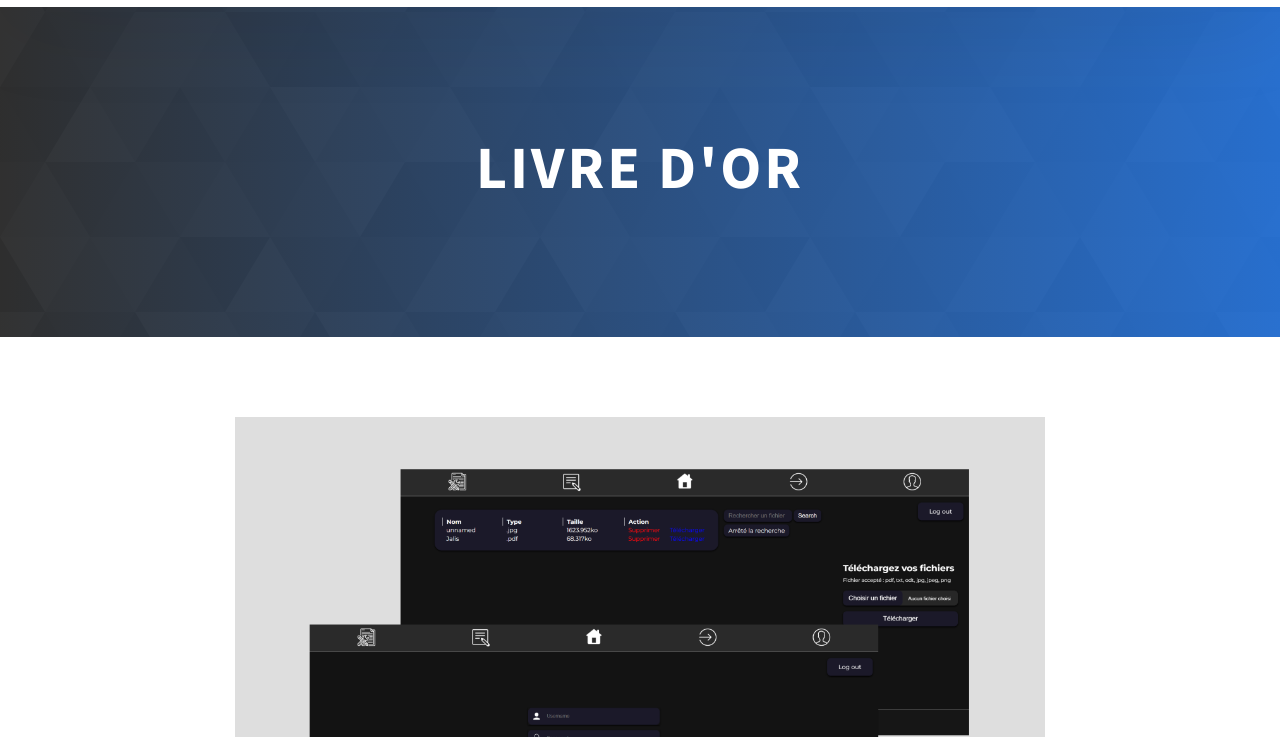
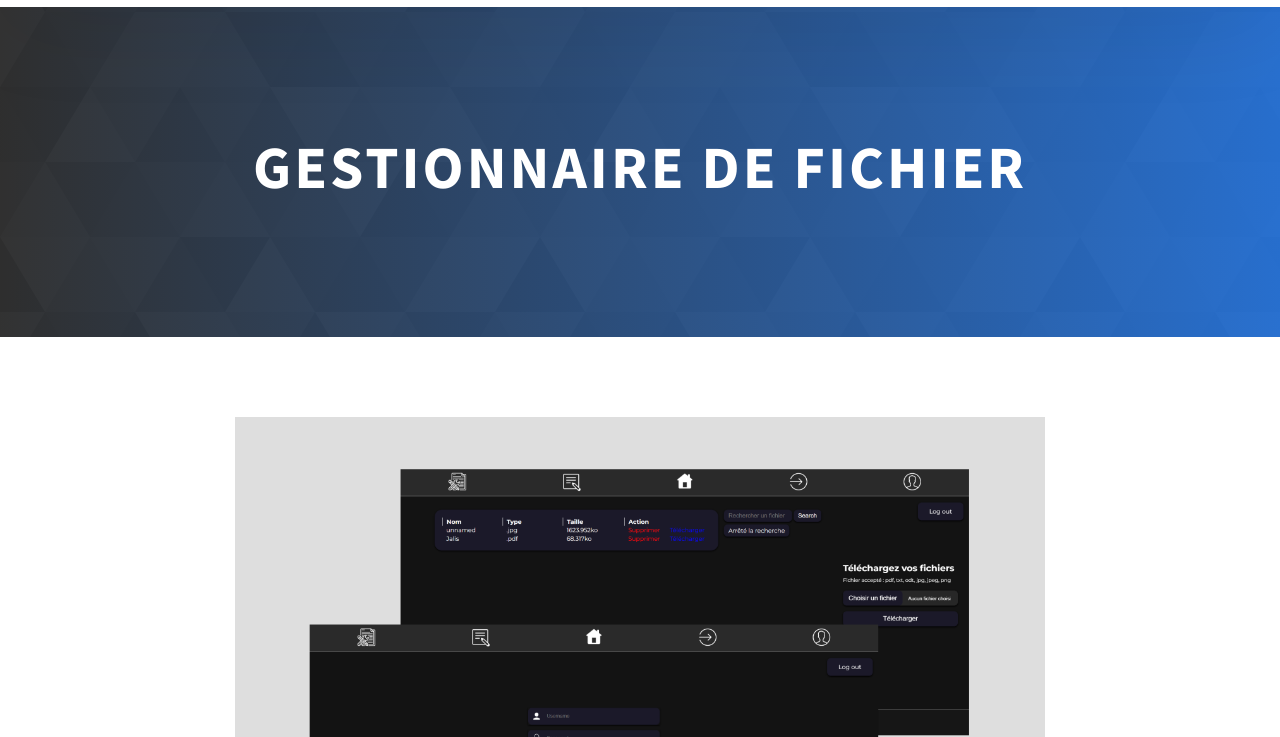
Before and after one commit to augustin-yvon/portfolio, a plain HTML site: page file-manager.html in a window 1280 px wide. Shown: the part 63-800 px from the top of the page. Drawn offline with Linux system fonts and the light colour scheme.

Commit message:
Update file-manager.html

```diff
--- a/file-manager.html
+++ b/file-manager.html
@@ -55,7 +55,7 @@
 
     <section class="project-cs-hero" id="header1">
       <div class="project-cs-hero__content">
-        <h1 class="heading-primary">Livre d'Or</h1>
+        <h1 class="heading-primary">Gestionnaire de fichier</h1>
 
         <div class="project-cs-hero__info">
         </div>
```
